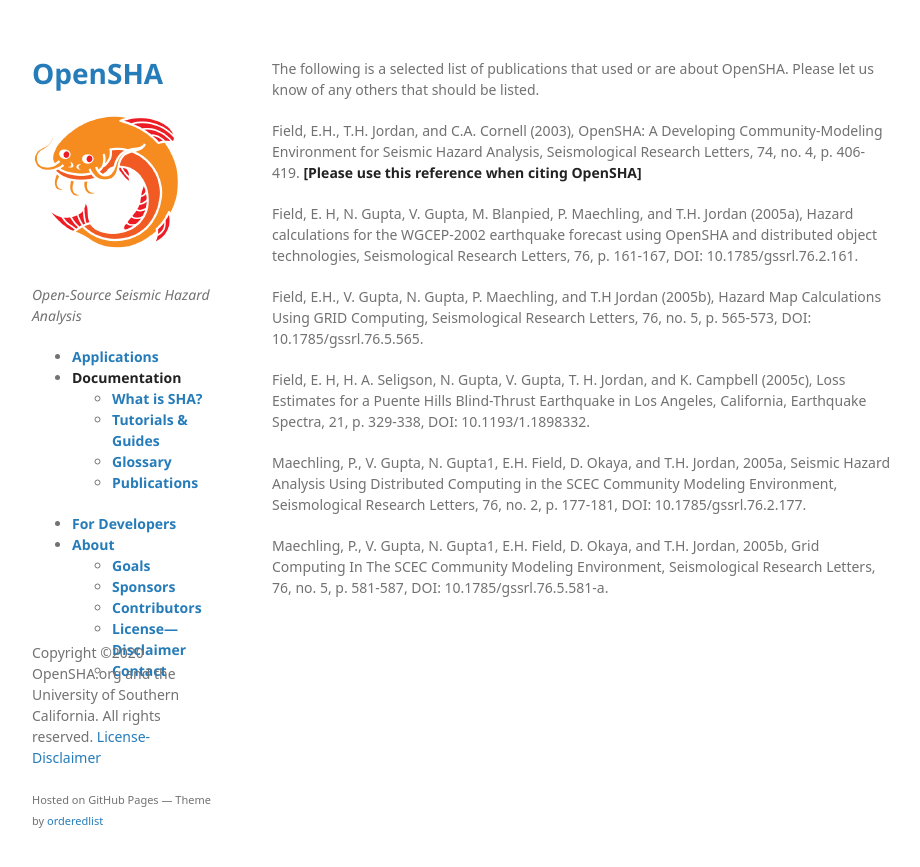
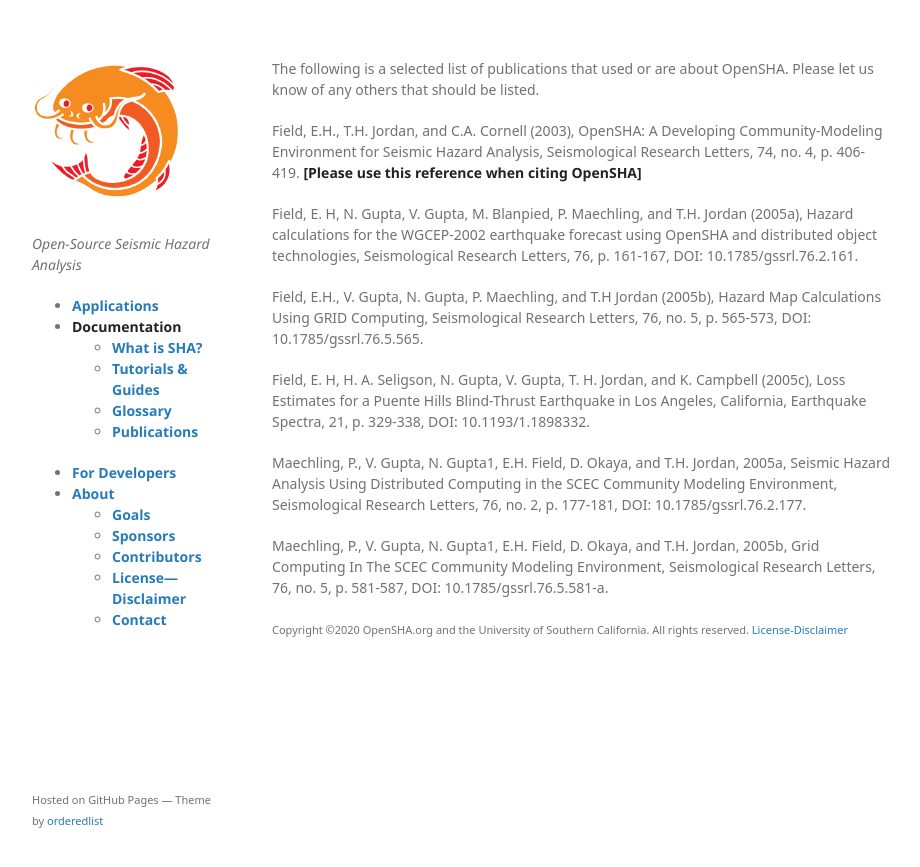
Before and after one commit to opensha/opensha.github.io, a Jekyll site: the page built from Publications.md, in a window 1280 px wide. Shown: the top 867 px of the page, without its empty margins (178-1098 px from the left). Built offline with Jekyll 4.4.1, drawn with Linux system fonts in a browser that asks for light colours; some web fonts are replaced; our own code applies the rules of GitHub Pages for plain Markdown files; a script that is not in the unit is left out.

Commit message:
formatting

```diff
--- a/_layouts/default.html
+++ b/_layouts/default.html
@@ -14,9 +14,9 @@
   <body>
     <div class="wrapper">
       <header>
+	<!--
         <h1><a href="{{ "/" | absolute_url }}">{{ site.title | default: site.github.repository_name }}</a></h1>
 
-	<!--
         {% if site.logo %}
           <img src="{{site.logo | relative_url}}" alt="Logo" />
         {% endif %}
@@ -44,15 +44,16 @@
       </header>
       <section>
 
-      {{ content }}
+        {{ content }}
+
+        {% capture foot_include %}{% include_relative _Footer.md %}{% endcapture %}
+	<p><small>{{ foot_include | markdownify }}</small></p>
 
       </section>
       <footer>
         {% if site.github.is_project_page %}
         <p>This project is maintained by <a href="{{ site.github.owner_url }}">{{ site.github.owner_name }}</a></p>
         {% endif %}
-	{% capture foot_include %}{% include_relative _Footer.md %}{% endcapture %}
-        {{ foot_include | markdownify }}
         <p><small>Hosted on GitHub Pages &mdash; Theme by <a href="https://github.com/orderedlist">orderedlist</a></small></p>
       </footer>
     </div>
```
Also changed, not shown: 1 other file.
